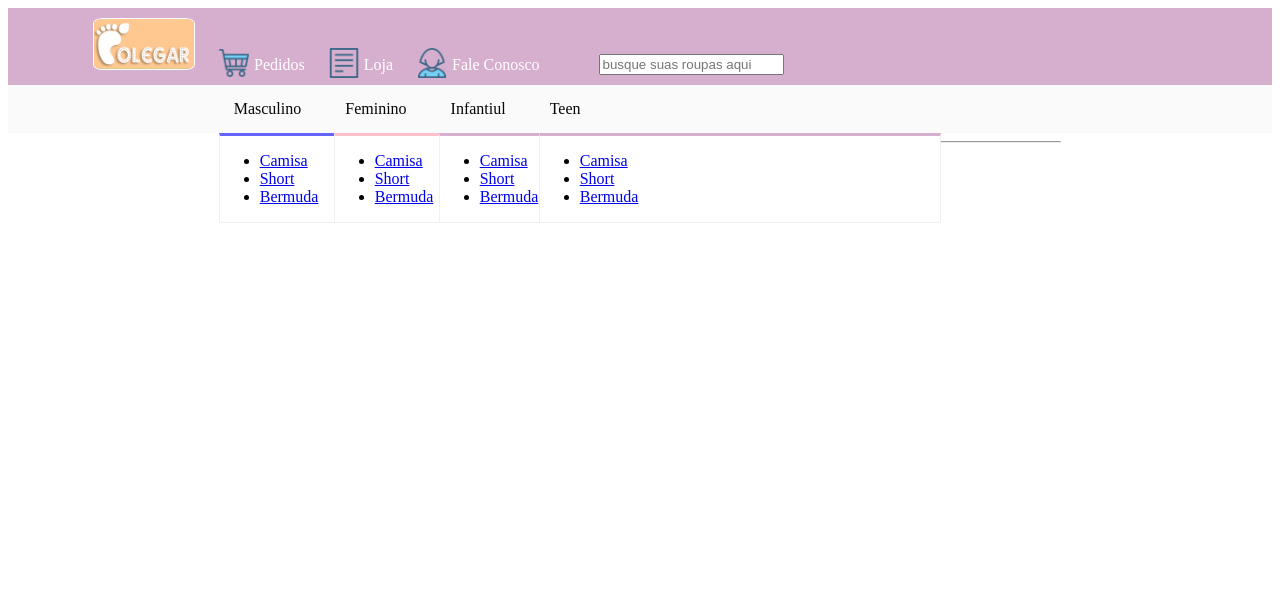
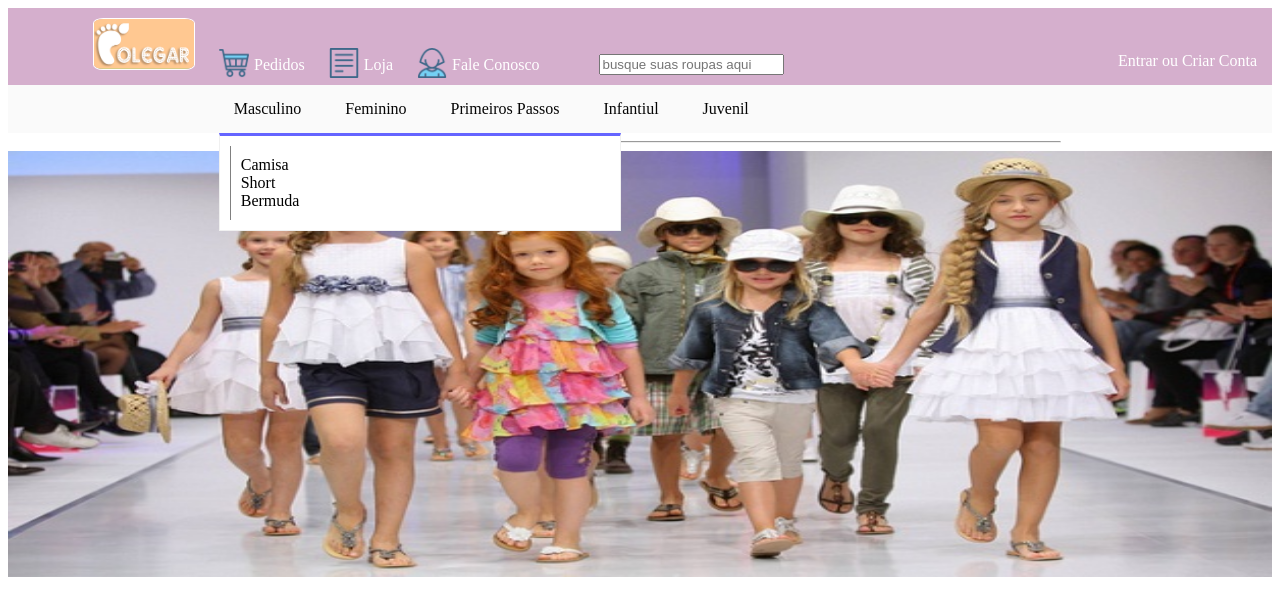
Before and after one commit to ImDiegoDM/Polegar-WebSite, a plain HTML site: page index.html in a window 1280 px wide. Both pictures are taken after a click on the link "Masculino". Drawn offline with Linux system fonts and the light colour scheme.

Commit message:
Second Comit
adicionado os dropdows e uma imagem de mockup para as coleçoes

```diff
--- a/css/styles.css
+++ b/css/styles.css
@@ -7,6 +7,44 @@
   text-decoration: none;
   color: white;
   margin-left: 35px;
+}
+
+.leftBorder{
+  padding: 5px;
+  margin: 10px 0px;
+  margin-left: 10px;
+  border-left: 1px solid gray;
+}
+
+
+.mascA{
+  color: rgb(100, 100, 255);
+}
+
+.femiA{
+  color: pink;
+}
+
+.infaA{
+  color: #d5afcd;
+}
+
+.teenA{
+  color: #d5afcd;
+}
+
+.colorBlack{
+  color: black;
+}
+
+.myList li a{
+  text-decoration: none;
+}
+
+.myList{
+  margin: 5px;
+  padding: 0px;
+  list-style-type: none;
 }
 
 .NavBar ul li a:hover{
@@ -47,21 +85,62 @@
 }
 
 .masculinoL{
+  display: none;
   border-top: solid rgb(100, 100, 255);
 }
 
 .femininoL{
+  display: none;
   left: 115px;
   border-top: solid pink;
 }
 
 .infantiulL{
-  left: 220px;
+  display: none;
+  left: 375px;
+  border-top: solid #d5afcd;
+}
+
+.logado{
+  position: absolute;
+  bottom: 15px;
+  right: 15px;
+  float: right;
+  display: inline;
+  color: white;
+}
+
+.hide{
+  display: none;
+}
+
+.logado p{
+    margin: 0px;
+}
+
+.logado p a{
+  text-decoration: none;
+  color: white;
+}
+
+.logado p a:hover{
+  color: gray;
+}
+
+.colecao{
+  width: 100%;
+  height: 426px;
+}
+
+.teenL{
+  display: none;
+  left: 472px;
   border-top: solid #d5afcd;;
 }
 
-.teenL{
-  left: 320px;
+.ppL{
+  display: none ;
+  left: 225px;
   border-top: solid #d5afcd;;
 }
 
@@ -81,21 +160,6 @@
 .bottomNav ul li a:hover{
   background-color: white;
   border-radius: 5%;
-}
-
-.masculino:hover{
-}
-
-.feminino:hover{
-  border-bottom: solid pink;
-}
-
-.infantil:hover{
-  border-bottom: solid #d5afcd;
-}
-
-.teen:hover{
-  border-bottom: solid #d5afcd;
 }
 
 .container{
--- a/index.html
+++ b/index.html
@@ -1,6 +1,8 @@
 <!DOCTYPE html>
+<meta charset="utf-8">
 <meta name="viewport" content="width=device-width, initial-scale=1">
 <link rel="stylesheet" href="./css/styles.css">
+<script type="text/javascript" src="./js/DropDown.js"></script>
 <header>
   <div class="NavBar">
     <ul>
@@ -17,6 +19,17 @@
         </div>
       </li>
     </ul>
+    <div class="logado hide">
+      <p>
+        Olá, <a href="#"><i>Derlane</i></a>
+      </p>
+    </div>
+
+    <div class="logado">
+      <p>
+        <a href="#">Entrar</a> ou <a href="#">Criar Conta</a>
+      </p>
+    </div>
   </div>
 </header>
 
@@ -24,46 +37,68 @@
   <div class="col-12 bottomNav">
     <div class="container col-8">
       <ul>
-        <li><a class="masculino" href="#">Masculino</a></li>
-        <li><a class="feminino" href="#">Feminino</a></li>
-        <li><a class="infantil" href="#">Infantiul</a></li>
-        <li><a class="teen" href="#">Teen</a></li>
+        <li><a class="masculino" onmouseenter="ShowMasc()" href="#">Masculino</a></li>
+        <li><a class="feminino" onmouseenter="ShowFemi()" href="#">Feminino</a></li>
+        <li><a class="teen" onmouseenter="ShowPP()" href="#">Primeiros Passos</a></li>
+        <li><a class="infantil" onmouseenter="ShowInfi()" href="#">Infantiul</a></li>
+        <li><a class="teen" onmouseenter="ShowTeen()" href="#">Juvenil</a></li>
       </ul>
     </div>
     </div>
     <div class="container col-8 itensListas">
-      <div class="ListDropDown masculinoL">
-        <ul>
-          <li><a href="#">Camisa</a></li>
-          <li><a href="#">Short</a></li>
-          <li><a href="#">Bermuda</a></li>
-        </ul>
+      <div id="mascu" onmouseleave="HideAll()" class="ListDropDown masculinoL">
+        <div class="leftBorder">
+          <ul class="myList">
+            <li><a class="colorBlack" onmouseenter="AddClass(this,'mascA')" onmouseleave="RemoveClass(this,'mascA')" href="#">Camisa</a></li>
+            <li><a class="colorBlack" onmouseenter="AddClass(this,'mascA')" onmouseleave="RemoveClass(this,'mascA')" href="#">Short</a></li>
+            <li><a class="colorBlack" onmouseenter="AddClass(this,'mascA')" onmouseleave="RemoveClass(this,'mascA')" href="#">Bermuda</a></li>
+          </ul>
+        </div>
       </div>
-      <div class="ListDropDown femininoL">
-        <ul>
-          <li><a href="#">Camisa</a></li>
-          <li><a href="#">Short</a></li>
-          <li><a href="#">Bermuda</a></li>
-        </ul>
+      <div id="fem" onmouseleave="HideAll()" class="ListDropDown femininoL">
+        <div class="leftBorder">
+          <ul class="myList">
+            <li><a class="colorBlack" onmouseenter="AddClass(this,'femiA')" onmouseleave="RemoveClass(this,'femiA')" href="#">Camisa</a></li>
+            <li><a class="colorBlack" onmouseenter="AddClass(this,'femiA')" onmouseleave="RemoveClass(this,'femiA')" href="#">Short</a></li>
+            <li><a class="colorBlack" onmouseenter="AddClass(this,'femiA')" onmouseleave="RemoveClass(this,'femiA')" href="#">Bermuda</a></li>
+          </ul>
+        </div>
       </div>
-      <div class="ListDropDown infantiulL">
-        <ul>
-          <li><a href="#">Camisa</a></li>
-          <li><a href="#">Short</a></li>
-          <li><a href="#">Bermuda</a></li>
-        </ul>
+      <div id="inf" onmouseleave="HideAll()" class="ListDropDown infantiulL">
+        <div class="leftBorder">
+          <ul class="myList">
+            <li><a class="colorBlack" onmouseenter="AddClass(this,'infaA')" onmouseleave="RemoveClass(this,'infaA')" href="#">Camisa</a></li>
+            <li><a class="colorBlack" onmouseenter="AddClass(this,'infaA')" onmouseleave="RemoveClass(this,'infaA')" href="#">Short</a></li>
+            <li><a class="colorBlack" onmouseenter="AddClass(this,'infaA')" onmouseleave="RemoveClass(this,'infaA')" href="#">Bermuda</a></li>
+          </ul>
+        </div>
       </div>
-      <div class="ListDropDown teenL">
-        <ul>
-          <li><a href="#">Camisa</a></li>
-          <li><a href="#">Short</a></li>
-          <li><a href="#">Bermuda</a></li>
-        </ul>
+      <div id="ten" onmouseleave="HideAll()" class="ListDropDown teenL">
+        <div class="leftBorder">
+          <ul class="myList">
+            <li><a class="colorBlack" onmouseenter="AddClass(this,'teenA')" onmouseleave="RemoveClass(this,'teenA')" href="#">Camisa</a></li>
+            <li><a class="colorBlack" onmouseenter="AddClass(this,'teenA')" onmouseleave="RemoveClass(this,'teenA')" href="#">Short</a></li>
+            <li><a class="colorBlack" onmouseenter="AddClass(this,'teenA')" onmouseleave="RemoveClass(this,'teenA')" href="#">Bermuda</a></li>
+          </ul>
+        </div>
+      </div>
+      <div id="pp" onmouseleave="HideAll()" class="ListDropDown ppL">
+        <div class="leftBorder">
+            <ul class="myList">
+              <li><a class="colorBlack" onmouseenter="AddClass(this,'teenA')" onmouseleave="RemoveClass(this,'teenA')" href="#">Camisa</a></li>
+              <li><a class="colorBlack" onmouseenter="AddClass(this,'teenA')" onmouseleave="RemoveClass(this,'teenA')" href="#">Short</a></li>
+              <li><a class="colorBlack" onmouseenter="AddClass(this,'teenA')" onmouseleave="RemoveClass(this,'teenA')" href="#">Bermuda</a></li>
+            </ul>
+          </div>
+        </div>
       </div>
     </div>
   <div class="container col-8">
     <hr>
   </div>
+  <div class="col-12">
+    <img class="colecao" src="./img/Mockup.jpg" alt="" />
+  </div>
 </body>
 
 <footer></footer>
--- a/js/DropDown.js
+++ b/js/DropDown.js
@@ -1,4 +1,74 @@
-var masc = document.getElementById('masc');
-var fem = document.getElementById('fem');
-var inf = document.getElementById('inf');
-var teen = document.getElementById('ten');
+var masc ;
+var fem ;
+var inf ;
+var teen ;
+var primeiroP;
+
+window.onload = function(){
+  masc = document.getElementById('mascu');
+  fem = document.getElementById('fem');
+  inf = document.getElementById('inf');
+  teen = document.getElementById('ten');
+  primeiroP = document.getElementById('pp');
+}
+
+
+function ShowMasc() {
+  masc.style.display= 'block';
+  fem.style.display= 'none';
+  inf.style.display= 'none';
+  teen.style.display= 'none';
+  primeiroP.style.display= 'none';
+}
+
+function ShowFemi() {
+  masc.style.display= 'none';
+  fem.style.display= 'block';
+  inf.style.display= 'none';
+  teen.style.display= 'none';
+  primeiroP.style.display= 'none';
+}
+
+function ShowInfi() {
+  masc.style.display= 'none';
+  fem.style.display= 'none';
+  inf.style.display= 'block';
+  teen.style.display= 'none';
+  primeiroP.style.display= 'none';
+}
+
+function ShowTeen() {
+  masc.style.display= 'none';
+  fem.style.display= 'none';
+  inf.style.display= 'none';
+  teen.style.display= 'block';
+  primeiroP.style.display= 'none';
+}
+
+function ShowPP() {
+  masc.style.display= 'none';
+  fem.style.display= 'none';
+  inf.style.display= 'none';
+  teen.style.display= 'none';
+  primeiroP.style.display= 'block';
+  console.log(primeiroP);
+}
+
+function HideAll()
+{
+  masc.style.display= 'none';
+  fem.style.display= 'none';
+  inf.style.display= 'none';
+  teen.style.display= 'none';
+  primeiroP.style.display= 'none';
+}
+
+function AddClass(obj,style) {
+  obj.classList.add(style);
+  obj.classList.remove('colorBlack');
+}
+
+function RemoveClass(obj,style) {
+  obj.classList.remove(style);
+  obj.classList.add('colorBlack');
+}
```
Also changed, not shown: img/Mockup.jpg (added).
